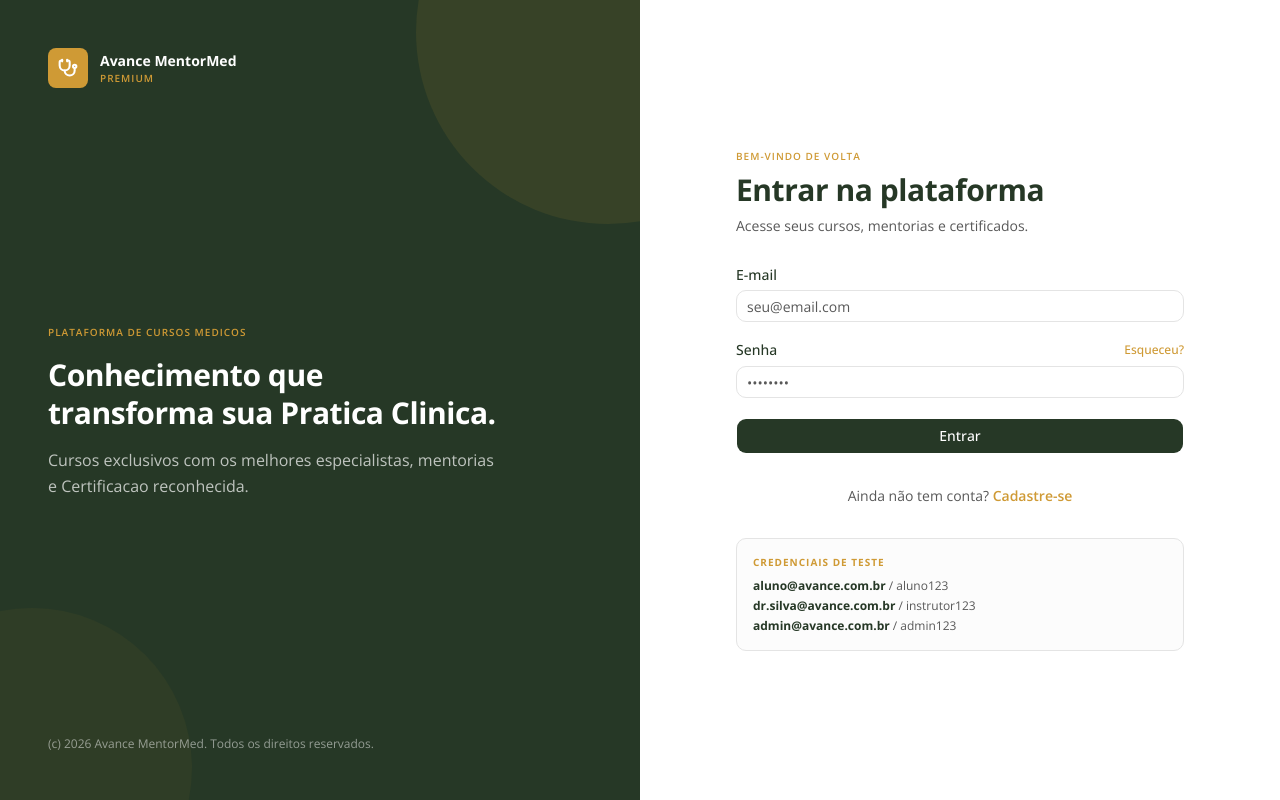
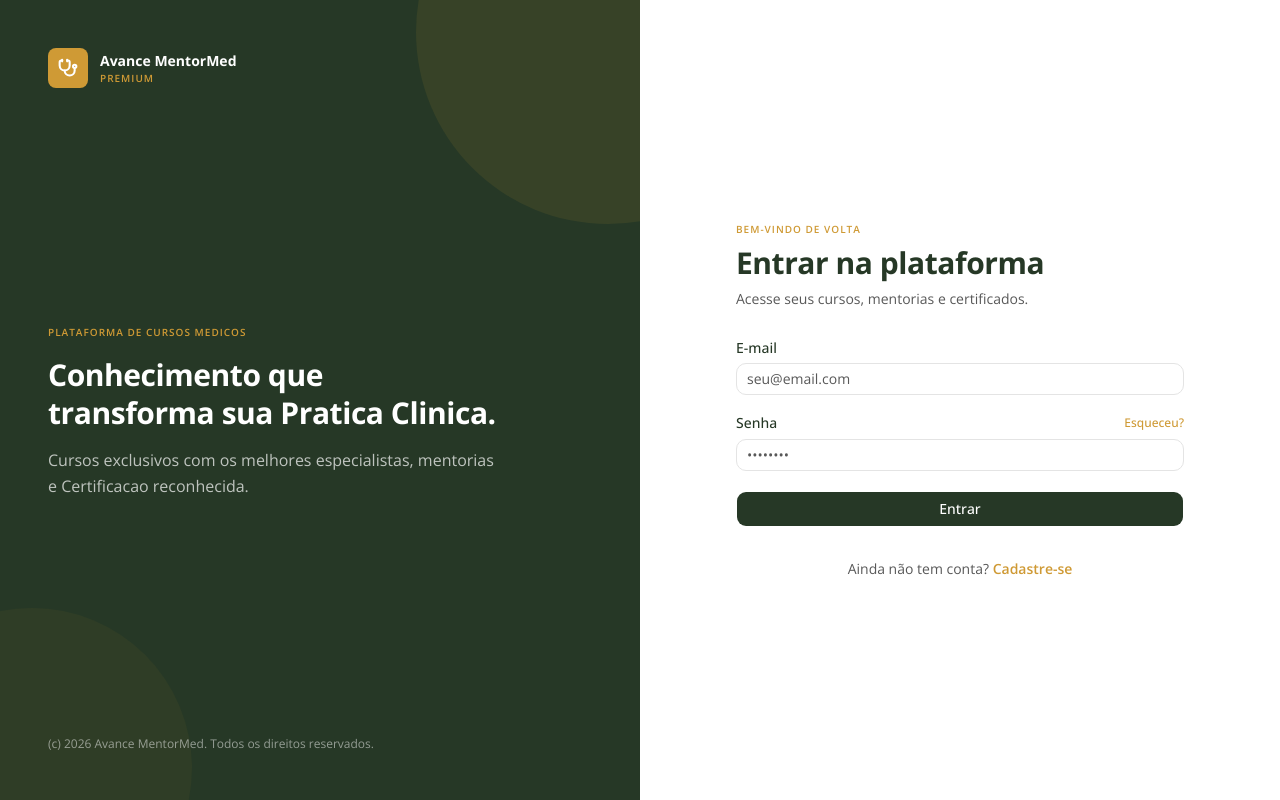
Before and after one commit to oliveermarcelo/avance-frontend, a Next.js app: page /login in a window 1280 px wide. Built offline with nearby package versions, Linux system fonts and the light colour scheme.

Commit message:
security: remove credenciais de teste expostas na pagina de login

```diff
--- a/app/(auth)/login/login-form.tsx
+++ b/app/(auth)/login/login-form.tsx
@@ -88,16 +88,6 @@ export function LoginForm({ redirectTo }: { redirectTo?: string }) {
         </Link>
       </div>
 
-      <div className="rounded-lg border border-border bg-muted/30 p-4 space-y-2">
-        <p className="text-[10px] font-bold uppercase tracking-widest text-accent">
-          Credenciais de teste
-        </p>
-        <div className="space-y-1 text-xs text-muted-foreground font-mono">
-          <p><strong className="text-foreground">aluno@avance.com.br</strong> / aluno123</p>
-          <p><strong className="text-foreground">dr.silva@avance.com.br</strong> / instrutor123</p>
-          <p><strong className="text-foreground">admin@avance.com.br</strong> / admin123</p>
-        </div>
-      </div>
     </div>
   );
 }
```
